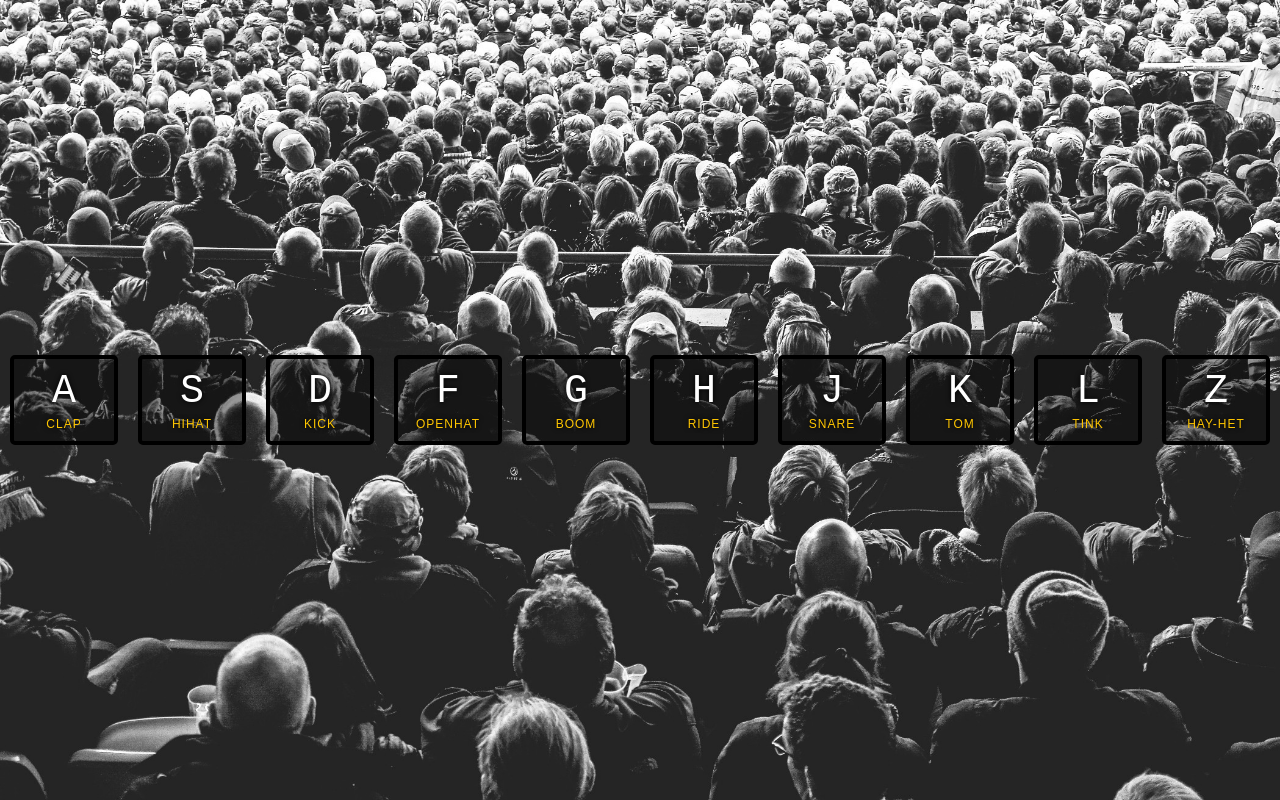
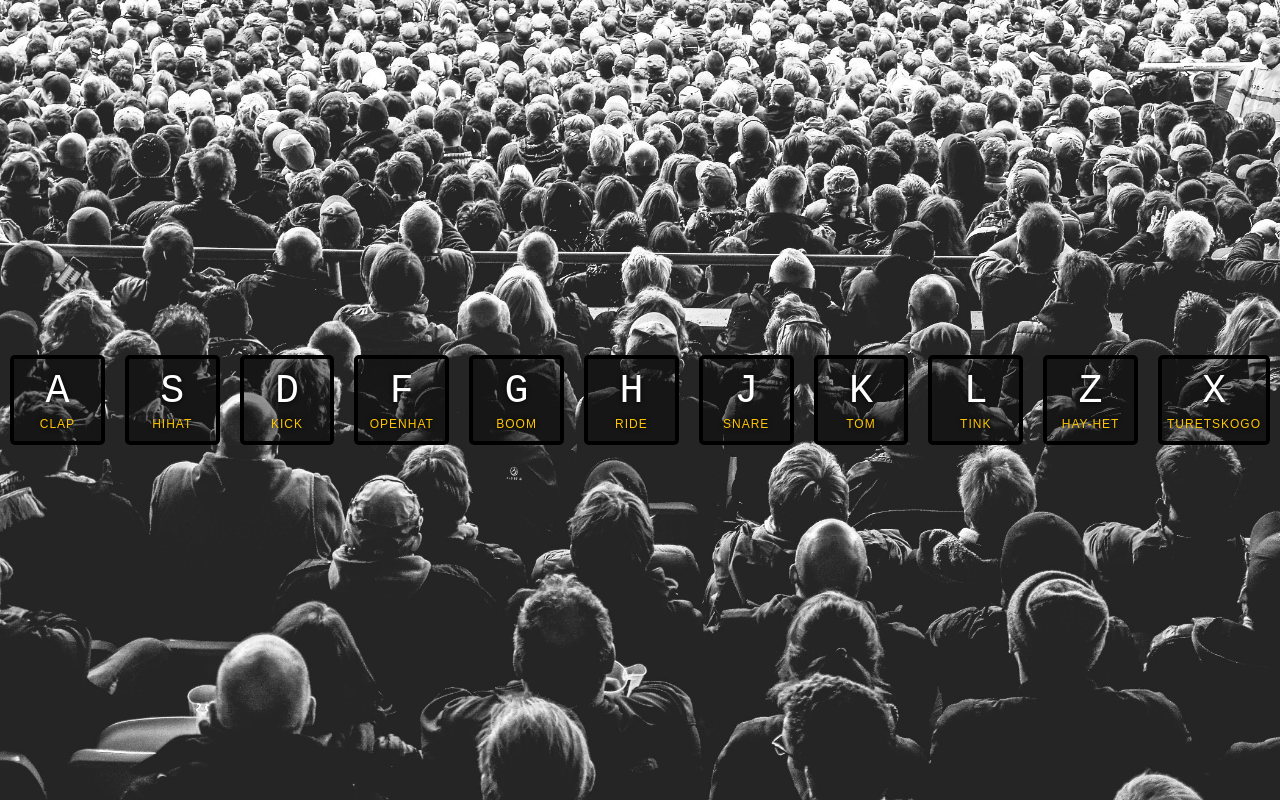
Before and after one commit to HannaJKTV24/HannaJKTV24.github.io, a plain HTML site: page Drum/index.html in a window 1280 px wide. Drawn offline with nearby package versions, Linux system fonts and the light colour scheme.

Commit message:
Portfolio

```diff
--- a/Drum/index.html
+++ b/Drum/index.html
@@ -53,9 +53,14 @@
                 <span class="sound">tink</span>
             </div>
 
-            <div data-key="77" class="key">
+            <div data-key="90" class="key">
                 <kbd>Z</kbd>
                 <span class="sound">hay-het</span>
+            </div>
+
+            <div data-key="88" class="key">
+                <kbd>X</kbd>
+                <span class="sound">turetskogo</span>
             </div>
         </div>
 
@@ -68,7 +73,8 @@
         <audio data-key="74" src="sounds/snare.wav"></audio>
         <audio data-key="75" src="sounds/tom.wav"></audio>
         <audio data-key="76" src="sounds/tink.wav"></audio>
-        <audio data-key="77" src="sounds/hay-het.wav"></audio>
+        <audio data-key="90" src="sounds/hay-het.wav"></audio>
+         <audio data-key="88" src="sounds/turetskogo.wav"></audio>
 
         <script src='http://code.jquery.com/jquery-2.2.4.min.js'></script>
         <script src="myJS.js"></script>
```
Also changed, not shown: 1 other file.
